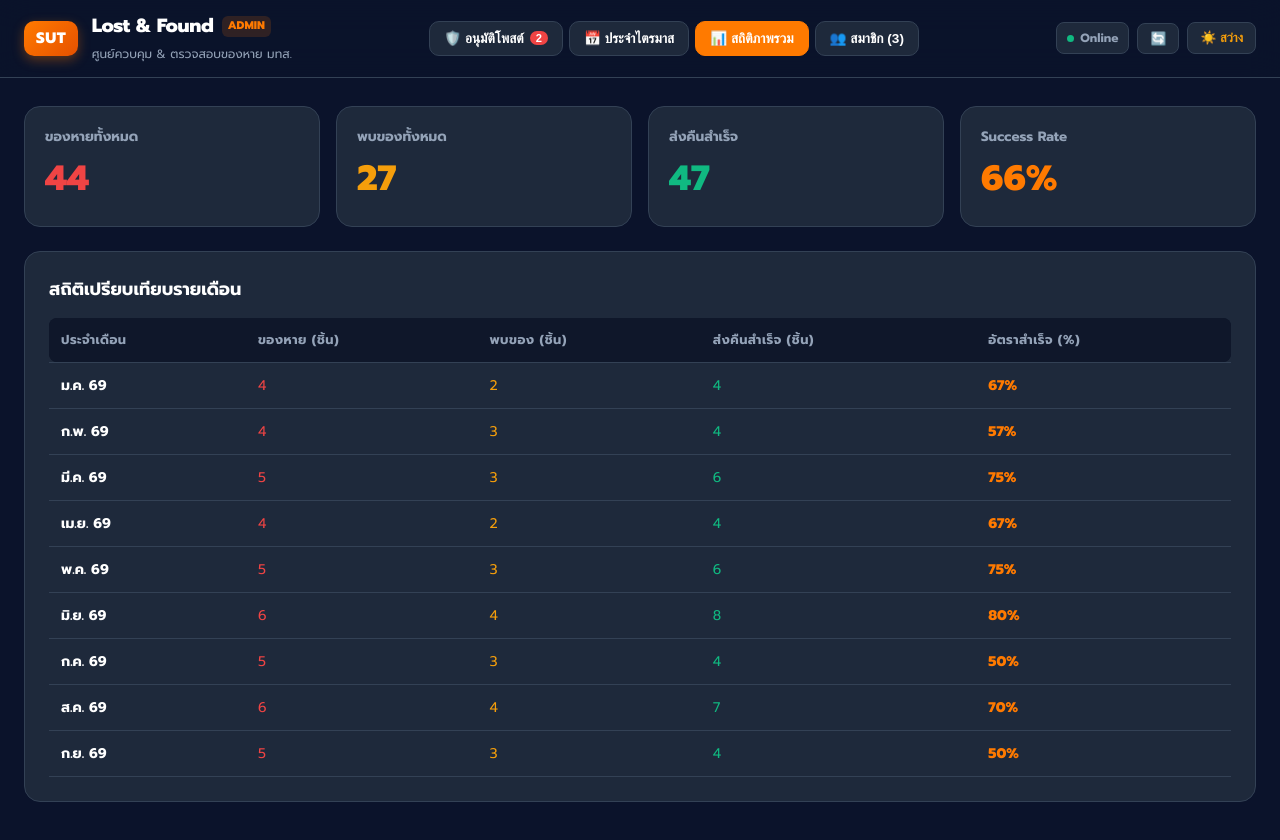
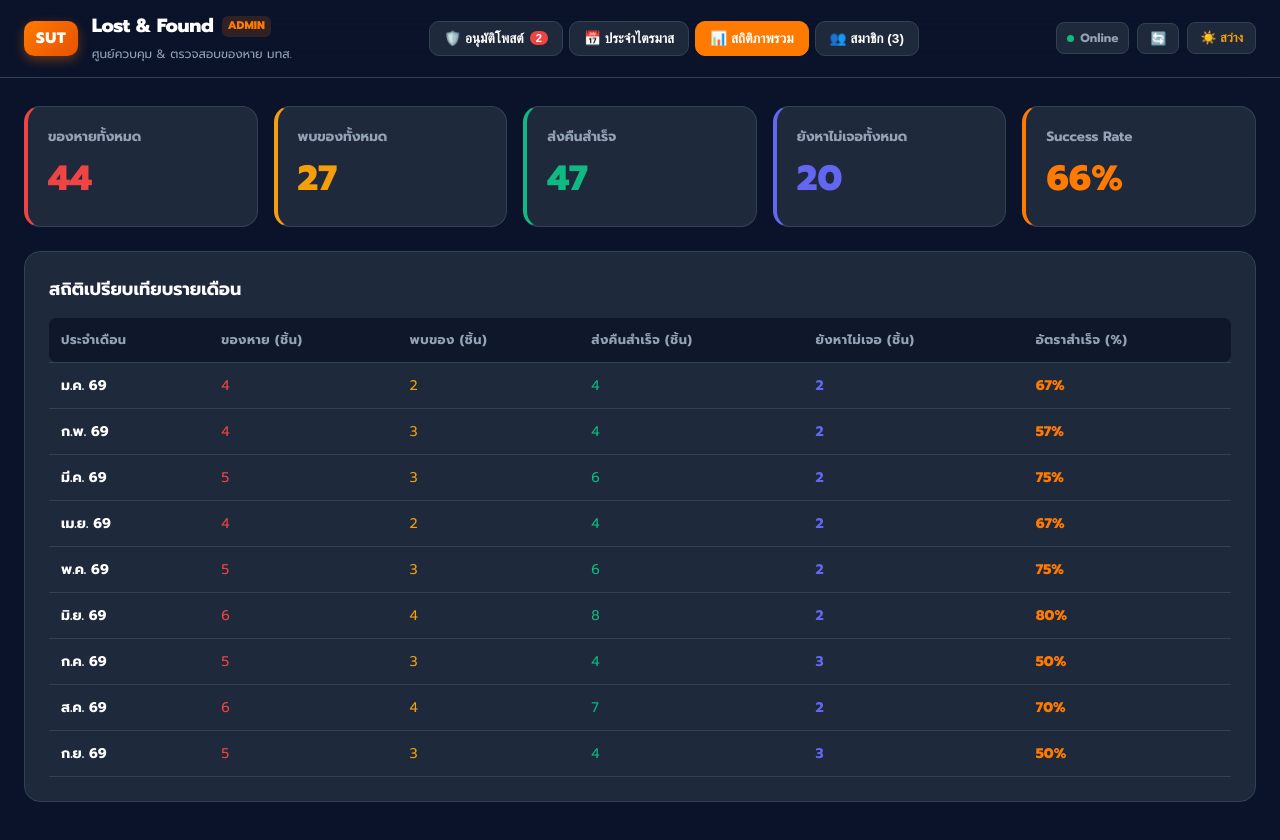
Before and after one commit to natthxt310/sut-lost-and-found, a Next.js app in the folder lost-and-found-web/: page /admin in a window 1280 px wide. Both pictures are taken after a click on the button "📊 สถิติภาพรวม". Shown: the top 840 px of the page. Built offline with nearby package versions, Linux system fonts and the light colour scheme.

Commit message:
feat: add 'unfound lost' metric card and table column to Overview stats tab

```diff
--- a/lost-and-found-web/src/app/admin/page.tsx
+++ b/lost-and-found-web/src/app/admin/page.tsx
@@ -917,20 +917,24 @@ export default function AdminPage() {
             {/* ============================================================== */}
             {activeTab === 'stats' && stats && (
               <div>
-                <div style={{ display: 'grid', gridTemplateColumns: 'repeat(auto-fit, minmax(220px, 1fr))', gap: '1rem', marginBottom: '1.5rem' }}>
-                  <div style={{ backgroundColor: theme.card, border: `1px solid ${theme.border}`, borderRadius: '16px', padding: '1.25rem' }}>
+                <div style={{ display: 'grid', gridTemplateColumns: 'repeat(auto-fit, minmax(200px, 1fr))', gap: '1rem', marginBottom: '1.5rem' }}>
+                  <div style={{ backgroundColor: theme.card, borderTop: `1px solid ${theme.border}`, borderRight: `1px solid ${theme.border}`, borderBottom: `1px solid ${theme.border}`, borderLeft: '4px solid #EF4444', borderRadius: '16px', padding: '1.25rem' }}>
                     <div style={{ color: theme.textMuted, fontSize: '0.85rem', fontWeight: 700 }}>ของหายทั้งหมด</div>
                     <div style={{ color: '#EF4444', fontSize: '2.2rem', fontWeight: 900, margin: '6px 0 0 0' }}>{stats.totalLost}</div>
                   </div>
-                  <div style={{ backgroundColor: theme.card, border: `1px solid ${theme.border}`, borderRadius: '16px', padding: '1.25rem' }}>
+                  <div style={{ backgroundColor: theme.card, borderTop: `1px solid ${theme.border}`, borderRight: `1px solid ${theme.border}`, borderBottom: `1px solid ${theme.border}`, borderLeft: '4px solid #F59E0B', borderRadius: '16px', padding: '1.25rem' }}>
                     <div style={{ color: theme.textMuted, fontSize: '0.85rem', fontWeight: 700 }}>พบของทั้งหมด</div>
                     <div style={{ color: '#F59E0B', fontSize: '2.2rem', fontWeight: 900, margin: '6px 0 0 0' }}>{stats.totalFound}</div>
                   </div>
-                  <div style={{ backgroundColor: theme.card, border: `1px solid ${theme.border}`, borderRadius: '16px', padding: '1.25rem' }}>
+                  <div style={{ backgroundColor: theme.card, borderTop: `1px solid ${theme.border}`, borderRight: `1px solid ${theme.border}`, borderBottom: `1px solid ${theme.border}`, borderLeft: '4px solid #10B981', borderRadius: '16px', padding: '1.25rem' }}>
                     <div style={{ color: theme.textMuted, fontSize: '0.85rem', fontWeight: 700 }}>ส่งคืนสำเร็จ</div>
                     <div style={{ color: '#10B981', fontSize: '2.2rem', fontWeight: 900, margin: '6px 0 0 0' }}>{stats.totalReturned}</div>
                   </div>
-                  <div style={{ backgroundColor: theme.card, border: `1px solid ${theme.border}`, borderRadius: '16px', padding: '1.25rem' }}>
+                  <div style={{ backgroundColor: theme.card, borderTop: `1px solid ${theme.border}`, borderRight: `1px solid ${theme.border}`, borderBottom: `1px solid ${theme.border}`, borderLeft: '4px solid #6366F1', borderRadius: '16px', padding: '1.25rem' }}>
+                    <div style={{ color: theme.textMuted, fontSize: '0.85rem', fontWeight: 700 }}>ยังหาไม่เจอทั้งหมด</div>
+                    <div style={{ color: '#6366F1', fontSize: '2.2rem', fontWeight: 900, margin: '6px 0 0 0' }}>{stats.totalUnfound ?? 20}</div>
+                  </div>
+                  <div style={{ backgroundColor: theme.card, borderTop: `1px solid ${theme.border}`, borderRight: `1px solid ${theme.border}`, borderBottom: `1px solid ${theme.border}`, borderLeft: '4px solid #FF7A00', borderRadius: '16px', padding: '1.25rem' }}>
                     <div style={{ color: theme.textMuted, fontSize: '0.85rem', fontWeight: 700 }}>Success Rate</div>
                     <div style={{ color: '#FF7A00', fontSize: '2.2rem', fontWeight: 900, margin: '6px 0 0 0' }}>{stats.returnRatePercentage}%</div>
                   </div>
@@ -947,6 +951,7 @@ export default function AdminPage() {
                           <th style={{ padding: '12px', color: theme.textMuted, backgroundColor: theme.tableHeader }}>ของหาย (ชิ้น)</th>
                           <th style={{ padding: '12px', color: theme.textMuted, backgroundColor: theme.tableHeader }}>พบของ (ชิ้น)</th>
                           <th style={{ padding: '12px', color: theme.textMuted, backgroundColor: theme.tableHeader }}>ส่งคืนสำเร็จ (ชิ้น)</th>
+                          <th style={{ padding: '12px', color: theme.textMuted, backgroundColor: theme.tableHeader }}>ยังหาไม่เจอ (ชิ้น)</th>
                           <th style={{ padding: '12px', color: theme.textMuted, backgroundColor: theme.tableHeader, borderRadius: '0 8px 8px 0' }}>อัตราสำเร็จ (%)</th>
                         </tr>
                       </thead>
@@ -957,6 +962,7 @@ export default function AdminPage() {
                             <td style={{ padding: '12px', color: '#EF4444' }}>{t.lost}</td>
                             <td style={{ padding: '12px', color: '#F59E0B' }}>{t.found}</td>
                             <td style={{ padding: '12px', color: '#10B981' }}>{t.returned}</td>
+                            <td style={{ padding: '12px', color: '#6366F1', fontWeight: 700 }}>{t.unfound ?? (t.lost - t.returned > 0 ? t.lost - t.returned : 0)}</td>
                             <td style={{ padding: '12px', fontWeight: 800, color: '#FF7A00' }}>
                               {t.lost + t.found > 0 ? Math.round((t.returned / (t.lost + t.found)) * 100) : 0}%
                             </td>
--- a/lost-and-found-web/src/lib/db.ts
+++ b/lost-and-found-web/src/lib/db.ts
@@ -567,6 +567,7 @@ export class PersistentDatabase {
     const totalLost = db.posts.filter((p) => p.type === 'lost').length;
     const totalFound = db.posts.filter((p) => p.type === 'found').length;
     const totalReturned = db.posts.filter((p) => p.status === 'returned').length;
+    const totalUnfound = db.posts.filter((p) => p.type === 'lost' && p.status === 'lost').length;
     const returnRatePercentage =
       totalLost + totalFound > 0
         ? Math.round((totalReturned / (totalLost + totalFound)) * 100)
@@ -616,13 +617,15 @@ export class PersistentDatabase {
       const lost = postsInMonth.filter((p) => p.type === 'lost').length;
       const found = postsInMonth.filter((p) => p.type === 'found').length;
       const returned = postsInMonth.filter((p) => p.status === 'returned').length;
-      return { month: name, lost, found, returned };
+      const unfound = postsInMonth.filter((p) => p.type === 'lost' && p.status === 'lost').length;
+      return { month: name, lost, found, returned, unfound };
     });
 
     return {
       totalLost,
       totalFound,
       totalReturned,
+      totalUnfound,
       returnRatePercentage,
       categoryBreakdown,
       locationBreakdown,
--- a/lost-and-found-web/src/types/index.ts
+++ b/lost-and-found-web/src/types/index.ts
@@ -93,10 +93,11 @@ export interface MonthlyStats {
   totalLost: number;
   totalFound: number;
   totalReturned: number;
+  totalUnfound?: number;
   returnRatePercentage: number;
   categoryBreakdown: { category: string; count: number }[];
   locationBreakdown: { location: string; count: number }[];
-  monthlyTrend: { month: string; lost: number; found: number; returned: number }[];
+  monthlyTrend: { month: string; lost: number; found: number; returned: number; unfound?: number }[];
 }
 
 export interface TopCategoryStat {
```
Also changed, not shown: lost-and-found-web/data/database.json, 1 other file (tests, documents, lock files or other folders).
